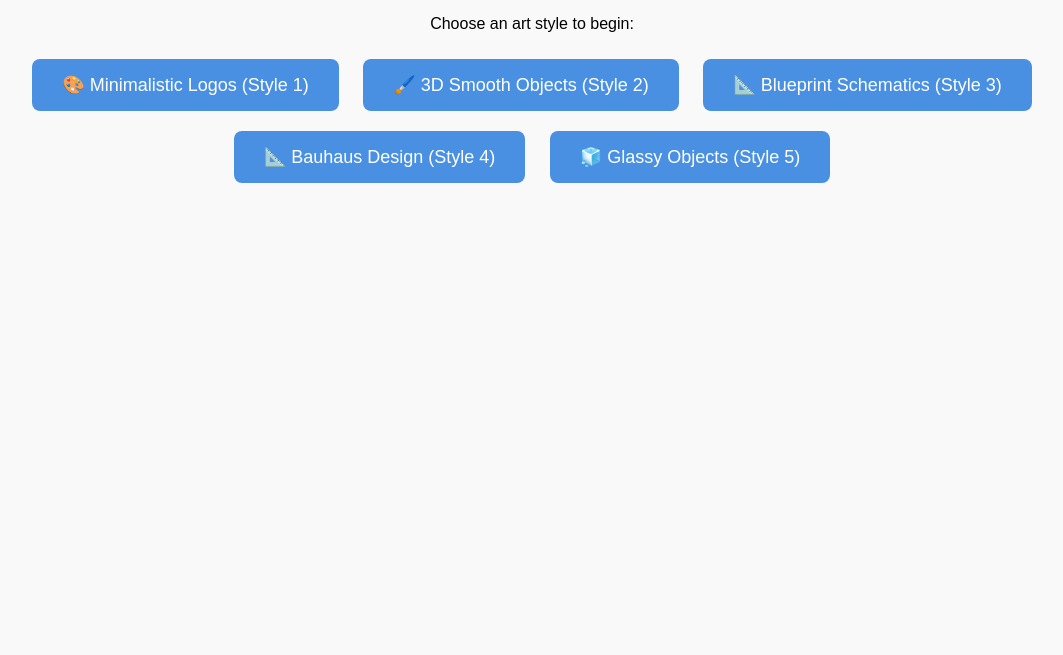
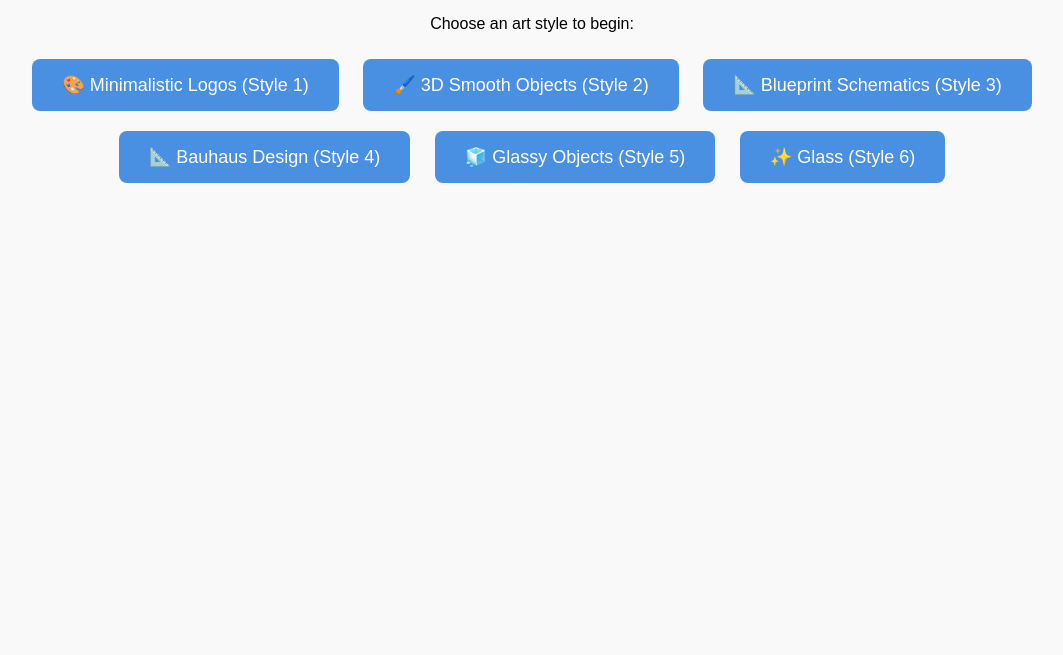
Before and after one commit to Domnik222/ai-image-generator, a website: page src/public/index.html in a window 1280 px wide. Shown: the part 145-800 px from the top of the page, without its empty margins (108-1171 px from the left). Drawn offline with Linux system fonts and the light colour scheme.

Commit message:
Update index.html

```diff
--- a/src/public/index.html
+++ b/src/public/index.html
@@ -39,6 +39,7 @@
     <a class="btn" href="agent3.html">📐 Blueprint Schematics (Style 3)</a>
     <a class="btn" href="agent4.html">📐 Bauhaus Design (Style 4)</a>
     <a class="btn" href="agent5.html">🧊 Glassy Objects (Style 5)</a>
+    <a class="btn" href="agent6.html">✨ Glass (Style 6)</a>
   </div>
 </body>
 </html>
```
